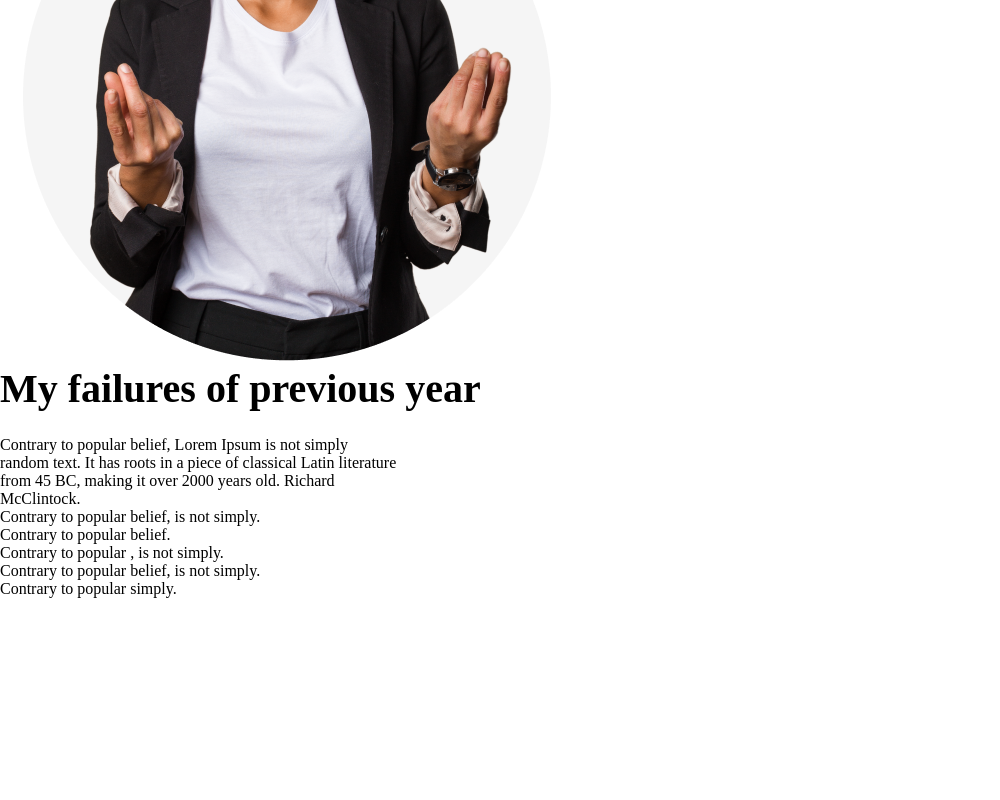
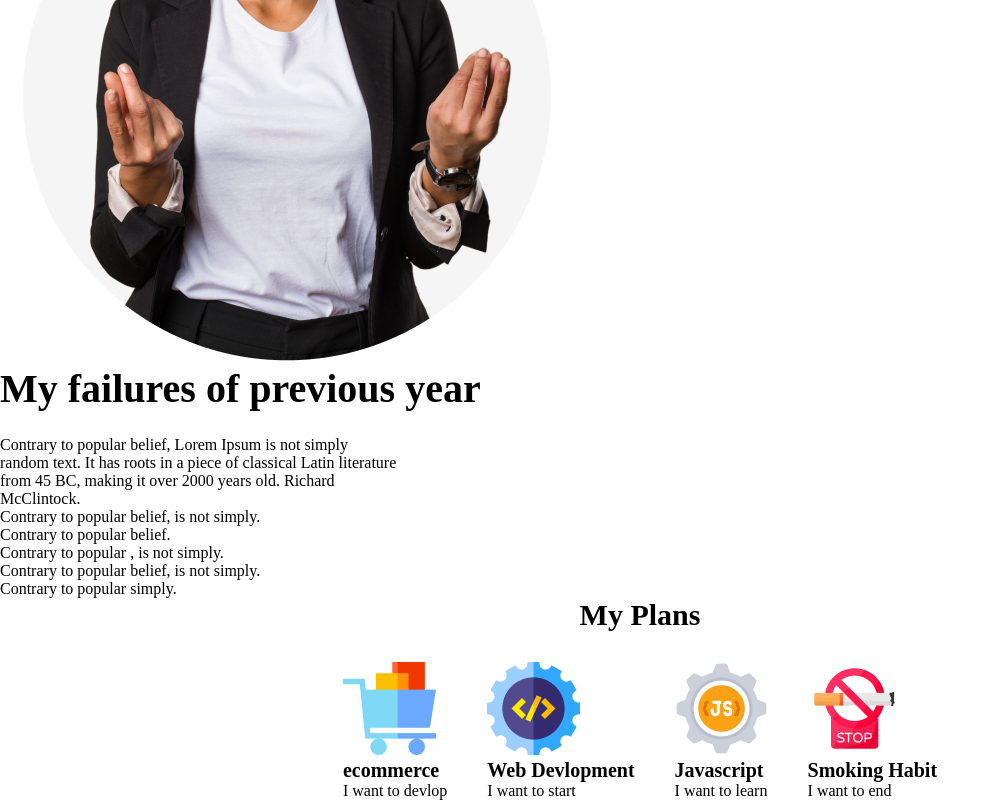
Before and after one commit to Arjumone/assignment1-portfolio, a plain HTML site: page index.html in a window 1280 px wide. Shown: the part 1163-1963 px from the top of the page, without its empty margins (0-1000 px from the left). Before the commit the page ends 1761 px from the top, so only its background shows below. Drawn offline with Linux system fonts and the light colour scheme; files that its build step writes are made by us from their sources.

Commit message:
added skill container

```diff
--- a/index.html
+++ b/index.html
@@ -53,9 +53,42 @@
         </div>
 
     <main>
-        <nav class="icons">
+        <section class="plans">
+            <h3 class="section-tittle">My Plans</h3>
+            <div class="skill-container">
+                <div class="skill">
+                    <img src="images/icons/ecom.png" alt="">
+                    <p class="skill-tittle">ecommerce</p>
+                    <p class="skill-description">I want to devlop</p>
+                </div>
+            <div class="skill-container">
+                <div class="skill">
+                    <img src="images/icons/web.png" alt="">
+                    <p class="skill-tittle">Web Devlopment</p>
+                    <p class="skill-description">I want to start</p>
+                </div>
+            <div class="skill-container">
+                <div class="skill">
+                    <img src="images/icons/js.png" alt="">
+                    <p class="skill-tittle">Javascript</p>
+                    <p class="skill-description">I want to learn</p>
+                </div>
+            <div class="skill-container">
+                <div class="skill">
+                    <img src="images/icons/smoke.png" alt="">
+                    <p class="skill-tittle">Smoking Habit</p>
+                    <p class="skill-description">I want to end</p>
+                </div>
 
-        </nav>
+
+
+
+
+
+            </div>
+
+
+        </section>
 
     </main>
 
--- a/styles/portfolio.css
+++ b/styles/portfolio.css
@@ -52,3 +52,24 @@ display: flex;
 
 
 }
+.head{
+    padding: 50;
+}
+/* my plans styles */
+.skill-tittle{
+    font-size: 20px;
+    font-weight: 700;
+}
+
+
+.skill-container{
+    display: flex;
+    gap: 40px;
+    justify-content: center;
+}
+.section-tittle{
+    font-size: 30px;
+    font-weight: 700;
+    text-align: center;
+    margin-bottom: 30px;
+}
```
